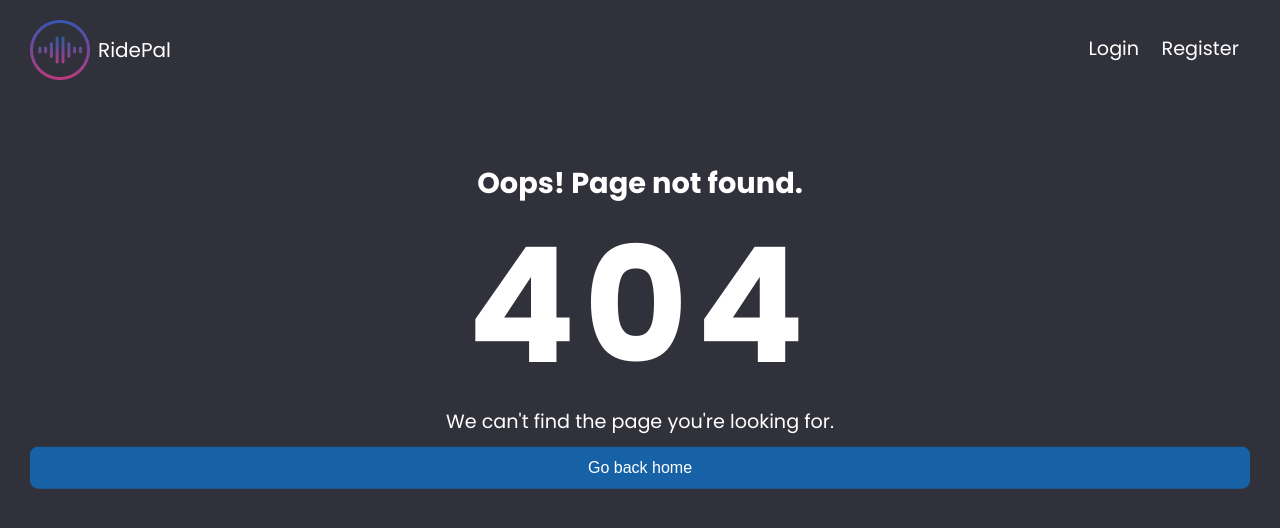
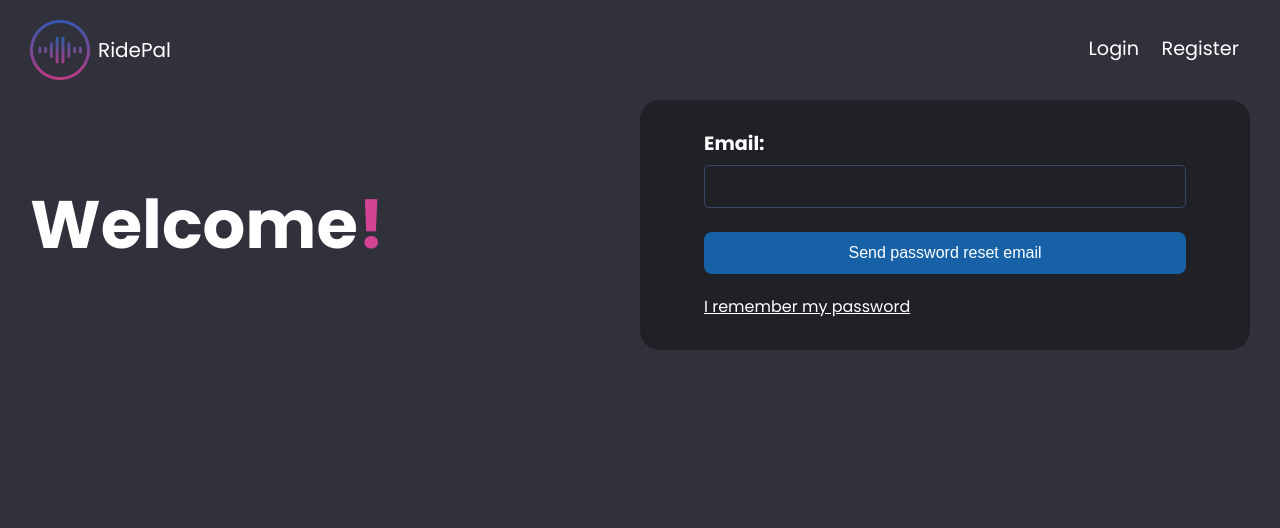
Before and after one commit to sava-stanchev/ridepal-playlist-generator, a React (Create React App) app in the folder client/: page /forgotten-password in a window 1280 px wide. Before the commit this address had no page. Shown: the top 528 px of the page. Built offline with nearby package versions, Linux system fonts and the light colour scheme.

Commit message:
forgotten password page

```diff
--- a/client/package.json
+++ b/client/package.json
@@ -37,6 +37,7 @@
     ]
   },
   "devDependencies": {
+    "@babel/plugin-transform-private-property-in-object": "^7.25.9",
     "@types/react-router-dom": "^5.3.3"
   }
 }
--- a/client/src/App.js
+++ b/client/src/App.js
@@ -12,6 +12,7 @@ import SinglePlaylist from "./pages/SinglePlaylist";
 import GenerateRoute from "./pages/GenerateRoute";
 import GeneratePlaylist from "./pages/GeneratePlaylist";
 import PageNotFound from "./pages/PageNotFound";
+import ForgottenPassword from "./pages/ForgottenPassword";
 
 const App = () => {
   const [points, setPoints] = useState({
@@ -31,6 +32,11 @@ const App = () => {
               <Route exact path="/home" component={Home} />
               <Route exact path="/login" component={Login} />
               <Route exact path="/register" component={Register} />
+              <Route
+                exact
+                path="/forgotten-password"
+                component={ForgottenPassword}
+              />
               <GuardedRoute exact admin path="/users" component={Users} />
               <GuardedRoute
                 exact
--- /dev/null
+++ b/client/src/pages/ForgottenPassword.jsx
@@ -0,0 +1,45 @@
+import { useState } from "react";
+import { Link } from "react-router-dom";
+
+const ForgottenPassword = () => {
+  const [formData, setFormData] = useState({
+    email: "",
+  });
+
+  const handleInputChange = (e) => {
+    const { value } = e.target;
+    setFormData(value);
+  };
+
+  return (
+    <section className="input-page">
+      <h1 className="input-page__text">
+        Welcome
+        <span className="input-page__text--accent">!</span>
+      </h1>
+      <form className="input-page__form">
+        <div className="input-group">
+          <label htmlFor="email">Email:</label>
+          <input
+            type="text"
+            id="email"
+            name="email"
+            value={formData.email}
+            onChange={handleInputChange}
+            aria-required="true"
+          />
+        </div>
+        <div className="input-group">
+          <button type="button" className="btn">
+            Send password reset email
+          </button>
+        </div>
+        <Link className="input-page__link" to="/login">
+          I remember my password
+        </Link>
+      </form>
+    </section>
+  );
+};
+
+export default ForgottenPassword;
--- a/client/src/pages/Login.jsx
+++ b/client/src/pages/Login.jsx
@@ -1,5 +1,5 @@
 import { useContext, useState } from "react";
-import { useHistory } from "react-router-dom";
+import { Link, useHistory } from "react-router-dom";
 import { HOST } from "../common/constants";
 import { FaEyeSlash, FaEye } from "react-icons/fa";
 import decode from "jwt-decode";
@@ -109,6 +109,9 @@ const Login = () => {
             Sign in
           </button>
         </div>
+        <Link className="input-page__link" to="/forgotten-password">
+          Forgot your password?
+        </Link>
       </form>
     </section>
   );
--- a/client/src/scss/pages/_input-page.scss
+++ b/client/src/scss/pages/_input-page.scss
@@ -14,12 +14,22 @@
     }
   }
 
+  &__link {
+    margin-top: 15px;
+    font-size: 16px;
+    text-decoration: underline;
+
+    &:hover {
+      text-decoration: underline;
+    }
+  }
+
   &__form {
     background-color: $dark-blue-magenta;
     width: 50%;
     padding: 2rem 4rem;
     border-radius: 20px;
-    min-height: 300px;
+    min-height: 250px;
     display: flex;
     flex-direction: column;
     justify-content: space-between;
```
Also changed, not shown: 1 other file (tests, documents, lock files or other folders).
